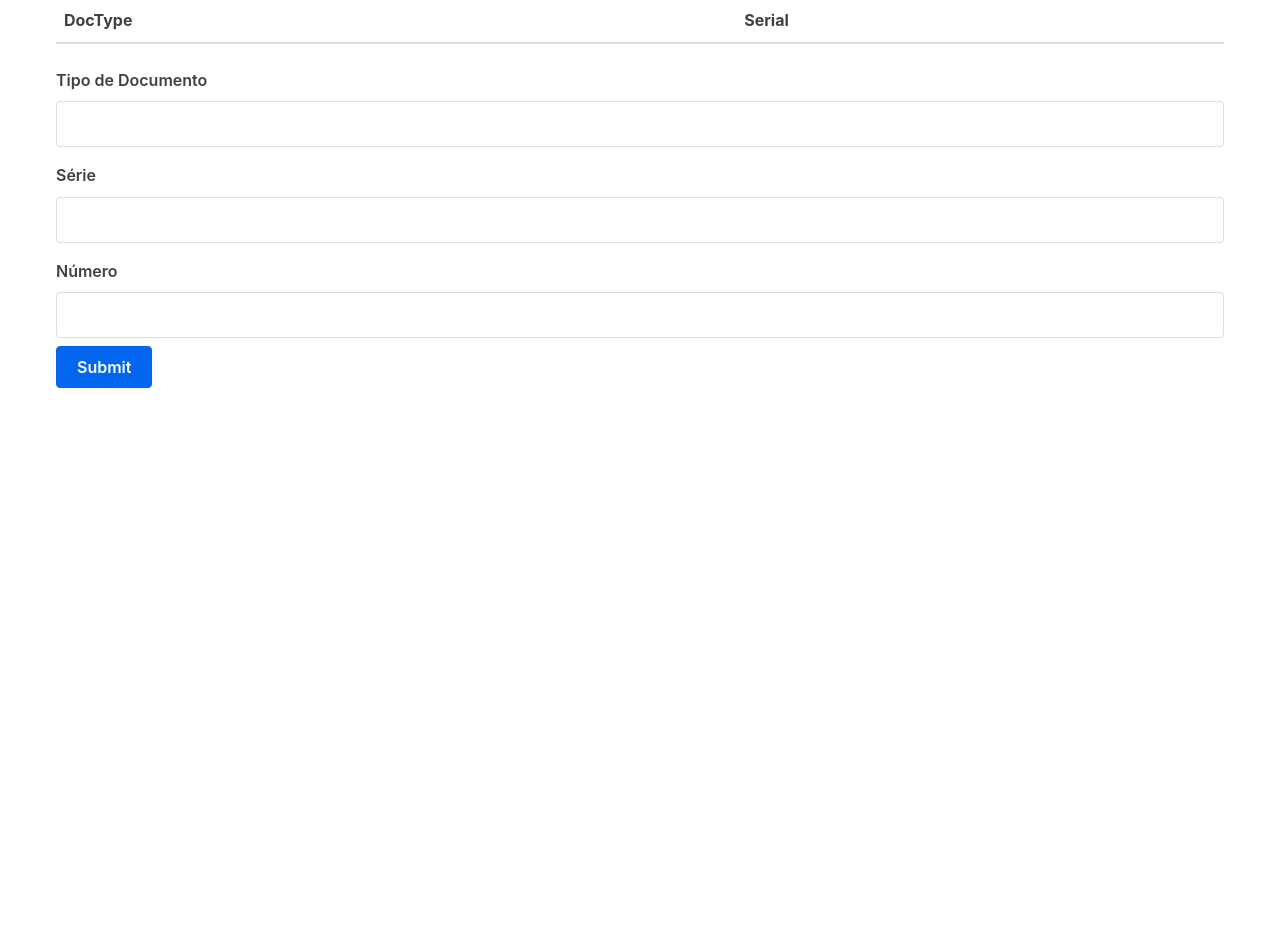
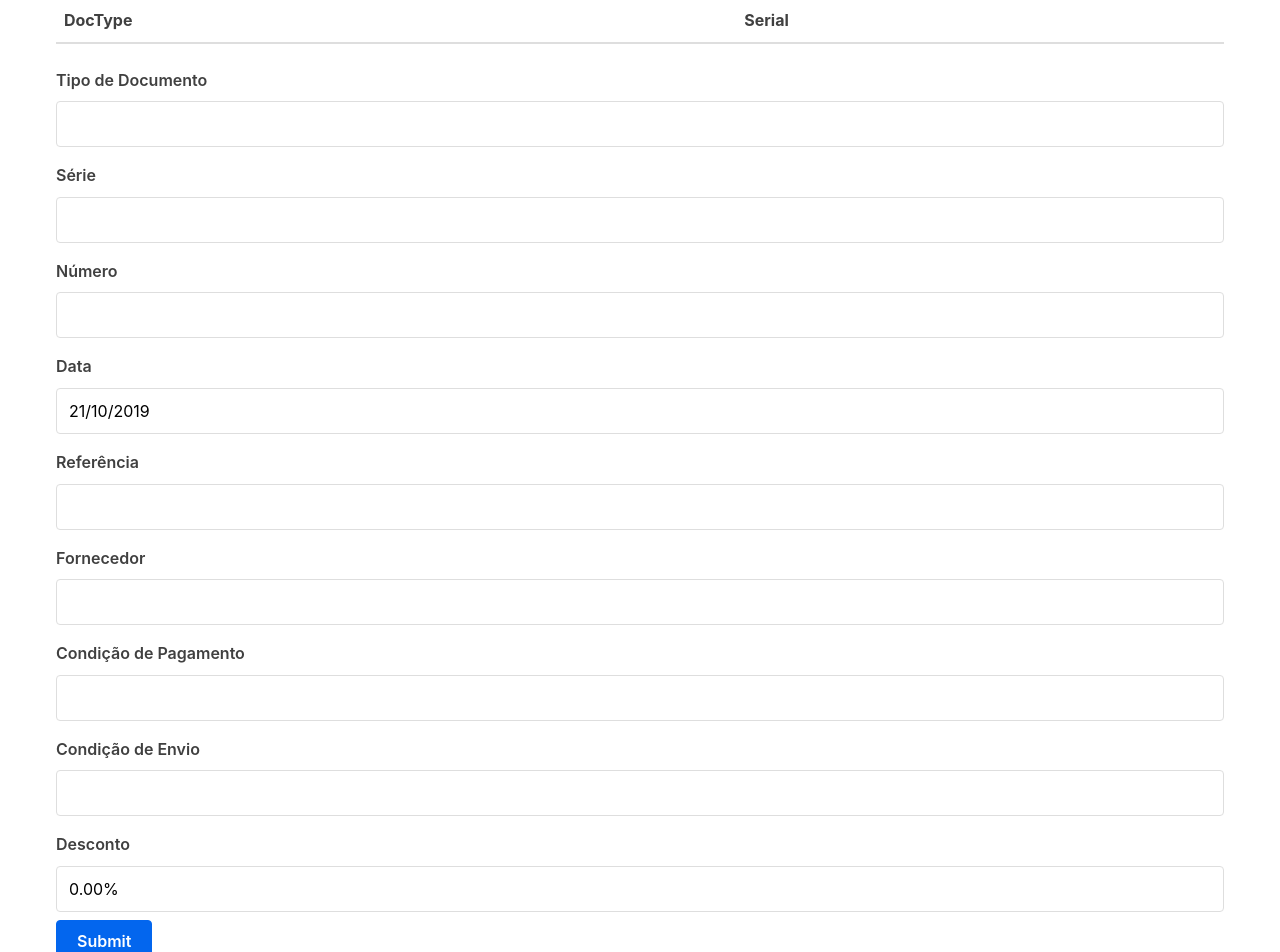
Before and after one commit to DiogoASTeixeira/SINF-Intercompany, a React (Create React App) app: page / in a window 1280 px wide. Shown: the top 952 px of the page. Before the commit the page ends 800 px from the top, so only its background shows below. Built offline with nearby package versions, Linux system fonts and the light colour scheme.

Commit message:
Complete Purchase Order Form

```diff
--- a/package.json
+++ b/package.json
@@ -5,6 +5,7 @@
   "dependencies": {
     "react": "^16.12.0",
     "react-dom": "^16.12.0",
+    "react-number-format": "^4.3.1",
     "react-scripts": "3.2.0"
   },
   "scripts": {
--- a/src/components/LabelInput.js
+++ /dev/null
@@ -1,17 +0,0 @@
-import React, { Component } from 'react'
-
-export default class LabelInput extends Component {
-    render() {
-        return (
-        <div>
-            <label>{this.props.label}</label>
-            <input
-                type="text"
-                name={this.props.name}
-                value={this.props.value}
-                onChange={this.props.onChange}
-            />
-        </div>
-        )
-    }
-}
--- /dev/null
+++ b/src/components/LabelNumberInput.js
@@ -0,0 +1,26 @@
+import React, { Component } from 'react';
+import NumberFormat from 'react-number-format';
+
+export default class LabelNumberInput extends Component {
+    render() {
+        return (
+            <div>
+                <label>{this.props.label}</label>
+                <NumberFormat
+                    format={this.props.format}
+                    placeholder={this.props.placeholder}
+                    mask={this.props.mask}
+                    suffix={this.props.suffix}
+                    min={this.props.min}
+                    max={this.props.max}
+                    decimalScale={this.props.decimalScale}
+                    fixedDecimalScale={this.props.fixedDecimalScale}
+
+                    name={this.props.name}
+                    value={this.props.value}
+                    onChange={this.props.onChange}
+                />
+            </div>
+        )
+    }
+}
--- /dev/null
+++ b/src/components/LabelTextInput.js
@@ -0,0 +1,17 @@
+import React, { Component } from 'react'
+
+export default class LabelTextInput extends Component {
+    render() {
+        return (
+            <div>
+                <label>{this.props.label}</label>
+                <input
+                    type="text"
+                    name={this.props.name}
+                    value={this.props.value}
+                    onChange={this.props.onChange}
+                />
+            </div>
+        )
+    }
+}
--- a/src/components/PurchaseOrderForm.js
+++ b/src/components/PurchaseOrderForm.js
@@ -1,5 +1,6 @@
-import React, { Component } from 'react'
-import LabelInput from './LabelInput';
+import React, { Component } from 'react';
+import LabelTextInput from './LabelTextInput';
+import LabelNumberInput from './LabelNumberInput';
 
 export default class PurchaseOrderForm extends Component {
     constructor(props) {
@@ -9,12 +10,12 @@ export default class PurchaseOrderForm extends Component {
             docType: '',
             serial: '',
             number: '',
-            date: '',
+            date: this.getCurrentDate(),
             reference: '',
             supplier: '',
             paymentCondition: '',
             supplyCondition: '',
-            discount: ''
+            discount: '0.00'
         }
 
         this.state = this.initialState;
@@ -22,36 +23,88 @@ export default class PurchaseOrderForm extends Component {
 
 
     render() {
-        const { docType, serial, number } = this.state;
+        const { docType, serial, number, date, reference, supplier, paymentCondition, supplyCondition, discount } = this.state;
 
         return (
             <form>
-                <LabelInput
+                <LabelTextInput
                     label="Tipo de Documento"
                     name="docType"
                     value={docType}
                     onChange={this.handleChange}
                 />
-                <LabelInput
+                <LabelNumberInput
                     label="Série"
+                    format="#### #### #### ####"
                     name="serial"
                     value={serial}
                     onChange={this.handleChange}
                 />
-                <LabelInput
+                <LabelNumberInput
                     label="Número"
                     name="number"
                     value={number}
                     onChange={this.handleChange}
                 />
+                <LabelNumberInput
+                    label="Data"
+                    format="##/##/####"
+                    placeholder="DD/MM/YYYY"
+                    mask={['D', 'D', 'M', 'M', 'Y', 'Y', 'Y', 'Y']}
+                    name="date"
+                    value={date}
+                    onChange={this.handleChange}
+                />
+                <LabelNumberInput
+                    label="Referência"
+                    name="reference"
+                    value={reference}
+                    onChange={this.handleChange}
+                />
+
+                <LabelTextInput
+                    label="Fornecedor"
+                    name="supplier"
+                    value={supplier}
+                    onChange={this.handleChange}
+                />
+                <LabelTextInput
+                    label="Condição de Pagamento"
+                    name="paymentCondition"
+                    value={paymentCondition}
+                    onChange={this.handleChange}
+                />
+                <LabelTextInput
+                    label="Condição de Envio"
+                    name="supplyCondition"
+                    value={supplyCondition}
+                    onChange={this.handleChange}
+                />
+                <LabelNumberInput
+                    label="Desconto"
+                    suffix="%"
+                    decimalScale="2"
+                    fixedDecimalScale="true"
+                    name="discount"
+                    value={discount}
+                    onChange={this.handleDiscountChange}
+                />
                 <input type="button" value="Submit" onClick={this.submitForm} />
             </form>
-        )
+        );
+    }
+
+    handleDiscountChange = event => {
+        const { name, value } = event.target;
+        let parsedVal = parseFloat(value);
+        this.setState({
+            [name]: this.discountLimit(parsedVal)
+        });
+
     }
 
     handleChange = event => {
         const { name, value } = event.target;
-
         this.setState({
             [name]: value
         });
@@ -61,4 +114,23 @@ export default class PurchaseOrderForm extends Component {
         this.props.handleSubmit(this.state);
         this.setState(this.initialState);
     }
+
+    getCurrentDate(separator = '') {
+        let newDate = new Date();
+        let day = newDate.getDate();
+        let month = newDate.getMonth();
+        let year = newDate.getFullYear();
+        console.log(`${day}${month < 10 ? `0${month}` : `${month}`}${year}`);
+        return `${day}${month < 10 ? `0${month}` : `${month}`}${year}`;
+    }
+
+    discountLimit(val) {
+        return this.minMaxNumberLimit(val, 0.00, 100.00);
+    }
+
+    minMaxNumberLimit(val, min, max) {
+        if (val < min) return `${min}`;
+        if (val > max) return `${max}`;
+        else return `${val}`;
+    }
 }
```
Also changed, not shown: 1 other file (tests, documents, lock files or other folders).
